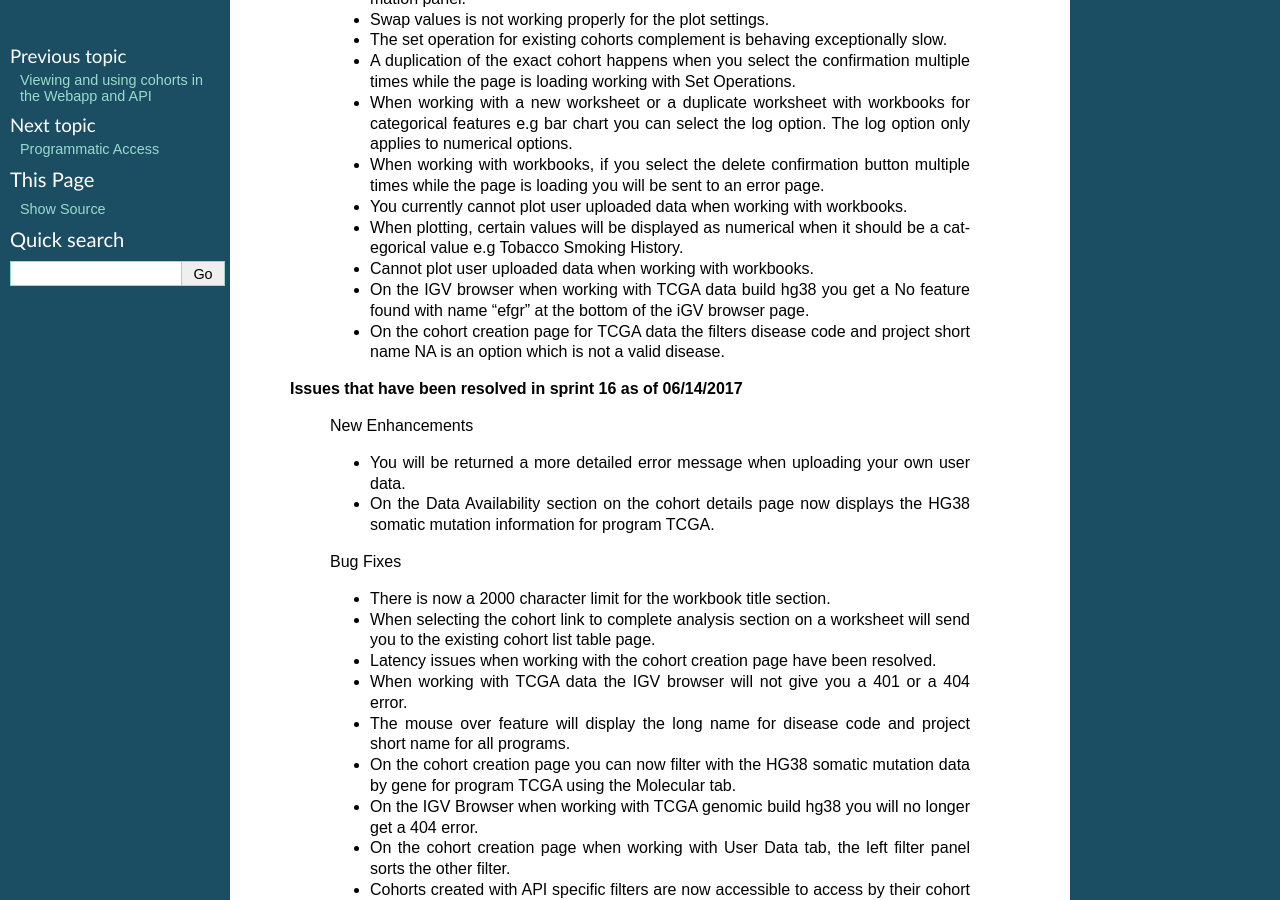
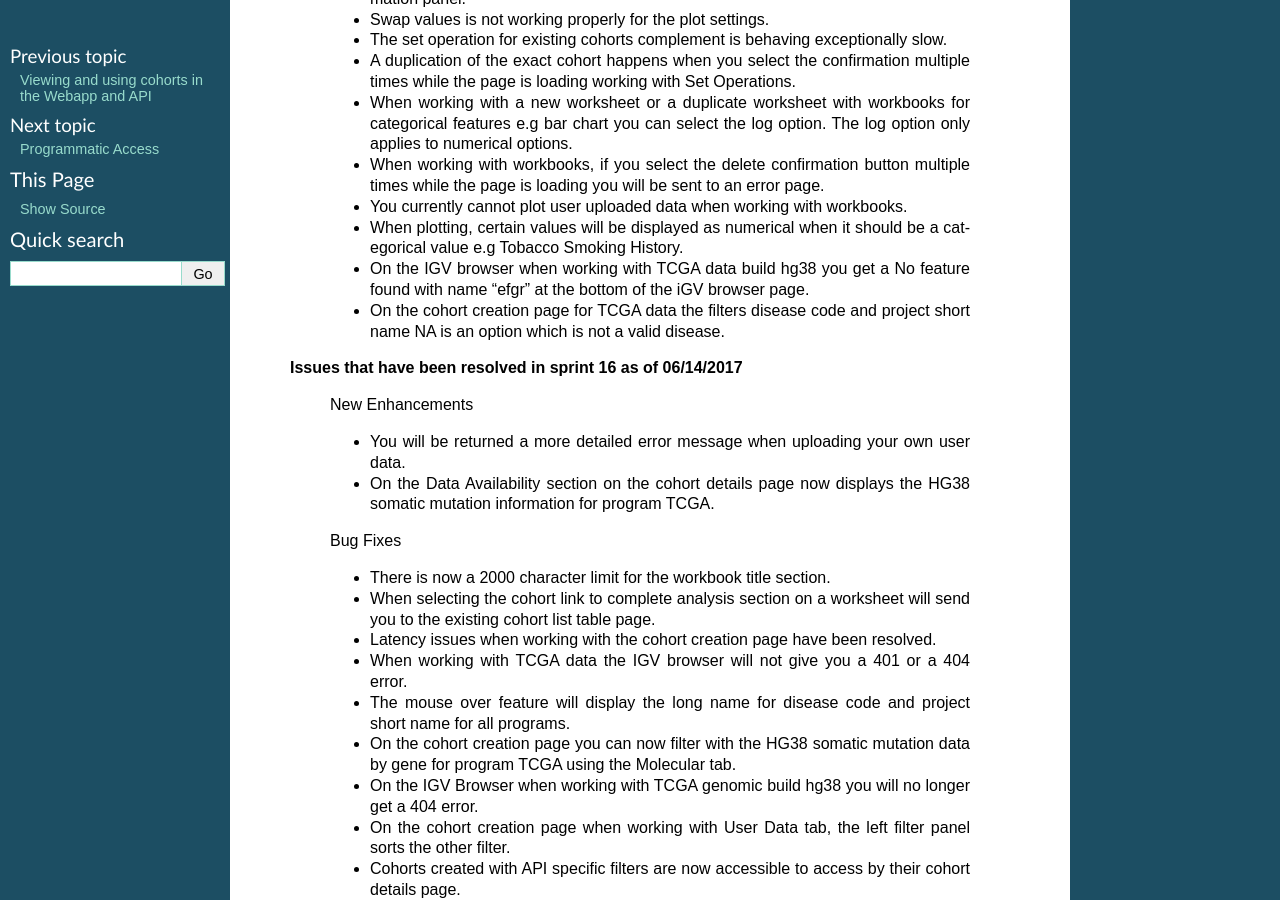
Before and after one commit to isb-cgc/readthedocs, a Sphinx documentation site: the page built from docs/source/sections/webapp/releases.rst, in a window 1280 px wide and 900 px high, scrolled down 1079 px. Built offline with Sphinx 7.4.7, drawn with Linux system fonts in a browser that asks for light colours; pages that are not in the unit, such as notebooks, are missing from menus.

Commit message:
duplicate issue

```diff
--- a/docs/source/sections/webapp/releases.rst
+++ b/docs/source/sections/webapp/releases.rst
@@ -32,7 +32,6 @@ Web-App Release Notes
       - When working with workbooks, if you select the delete confirmation button multiple times while the page is loading you will be sent to an error page.
       - You currently cannot plot user uploaded data when working with workbooks.
       - When plotting, certain values will be displayed as numerical when it should be a categorical value e.g Tobacco Smoking History.
-      - Cannot plot user uploaded data when working with workbooks.
       - On the IGV browser when working with TCGA data build hg38 you get a No feature found with name “efgr” at the bottom of the iGV browser page.
       - On the cohort creation page for TCGA data the filters disease code and project short name NA is an option which is not a valid disease.
 
```
